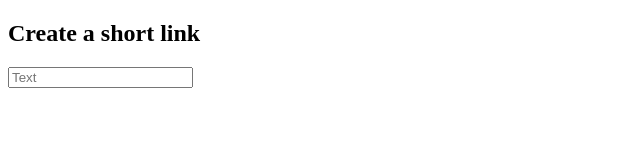
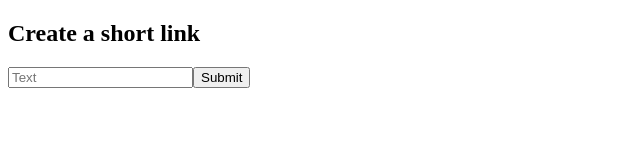
Before and after one commit to CristhianMotoche/shortener-react, a React app: page /short-link in a window 1280 px wide. Shown: the top 160 px of the page, without its empty margins (0-640 px from the left). Built offline with nearby package versions, Linux system fonts and the light colour scheme.

Commit message:
Test that we can submit form and get a result

```diff
--- a/src/components/ShortLink.tsx
+++ b/src/components/ShortLink.tsx
@@ -1,4 +1,4 @@
-import React from "react";
+import React, { useState } from "react";
 import { Formik, Form, Field } from "formik";
 
 interface Short {
@@ -9,15 +9,21 @@ const init: Short = {
   word: ""
 }
 
+
+const ShortLink = (): JSX.Element => {
+  const [shortLink, setShortLink] = useState<string>();
   const onSubmit = (values: Short) => {
-  console.log(values);
+    setShortLink("123456");
   };
 
-const ShortLink = (): JSX.Element => (
+  return (
     <section>
       <header>
         <h1>Create a short link</h1>
       </header>
+      <div>
+        {shortLink && `Your short link is: ${shortLink}`}
+      </div>
       <Formik initialValues={init} onSubmit={onSubmit}>
         <Form>
           <Field
@@ -25,9 +31,15 @@ const ShortLink = (): JSX.Element => (
             type="text"
             placeholder="Text"
           />
+          <input
+            name="sumbit"
+            type="submit"
+            value="Submit"
+          />
         </Form>
       </Formik>
     </section>
   );
+};
 
 export default ShortLink;
--- a/webpack.config.js
+++ b/webpack.config.js
@@ -39,4 +39,7 @@ module.exports = {
       template: './src/index.html',
     }),
   ],
+  devServer: {
+    historyApiFallback: true,
+  }
 };
```
Also changed, not shown: 1 other file (tests, documents, lock files or other folders). Lines whose indentation alone changed are shown as unchanged.
